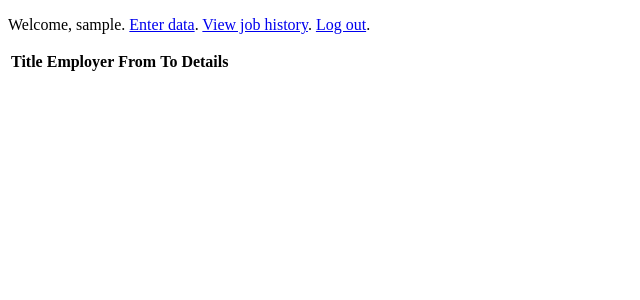
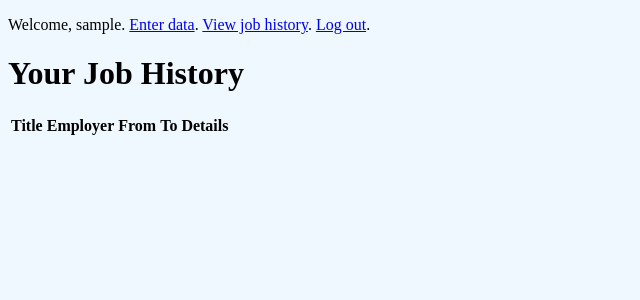
Before and after one commit to stephengtuggy/job-history, a Django app: page /jobHistory/ in a window 1280 px wide. Shown: the top 300 px of the page, without its empty margins (0-640 px from the left). Run offline with Django 3.2, Linux system fonts and the light colour scheme; the visitor is signed in with stand-in values (Sample User, id 1); data that the repository does not hold is empty.

Commit message:
feat: Add CSS

```diff
--- /dev/null
+++ b/app/jobHistory/static/css/jobHistory.css
@@ -0,0 +1,3 @@
+body {
+    background-color: rgb(240, 248, 255);
+}
--- a/app/templates/base/base.html
+++ b/app/templates/base/base.html
@@ -1,7 +1,9 @@
+{% load static %}
 <!DOCTYPE html>
 <html lang="en">
     <head>
         <title>{% block title %}{% endblock %}</title>
+        <link rel="stylesheet" href="{% static 'css/jobHistory.css' %}" />
     </head>
     <body>
         <div id="header-block">
--- a/app/templates/jobHistory/index.html
+++ b/app/templates/jobHistory/index.html
@@ -3,6 +3,7 @@
 {% block title %}Your Job History{% endblock %}
 
 {% block content %}
+    <h1>Your Job History</h1>
     <table>
         <thead>
             <tr><th>Title</th><th>Employer</th><th>From</th><th>To</th><th>Details</th></tr>
```
